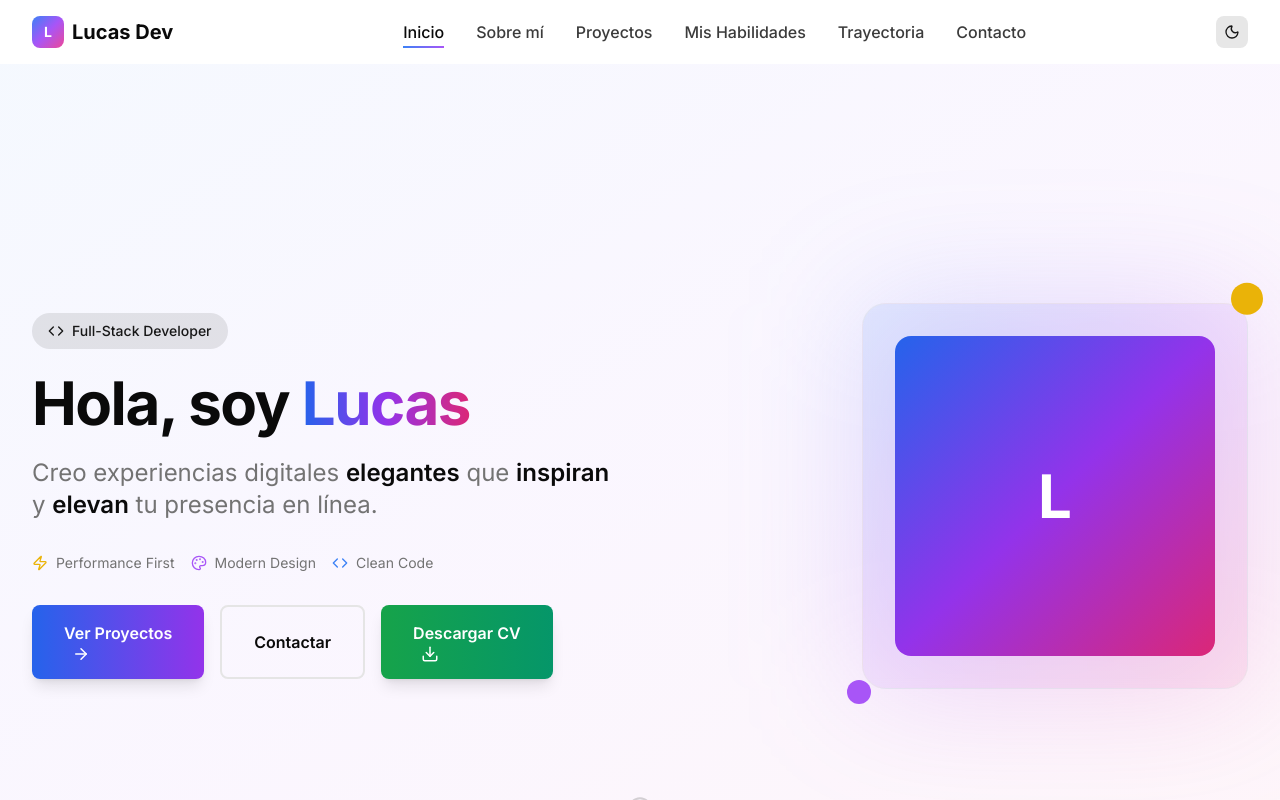
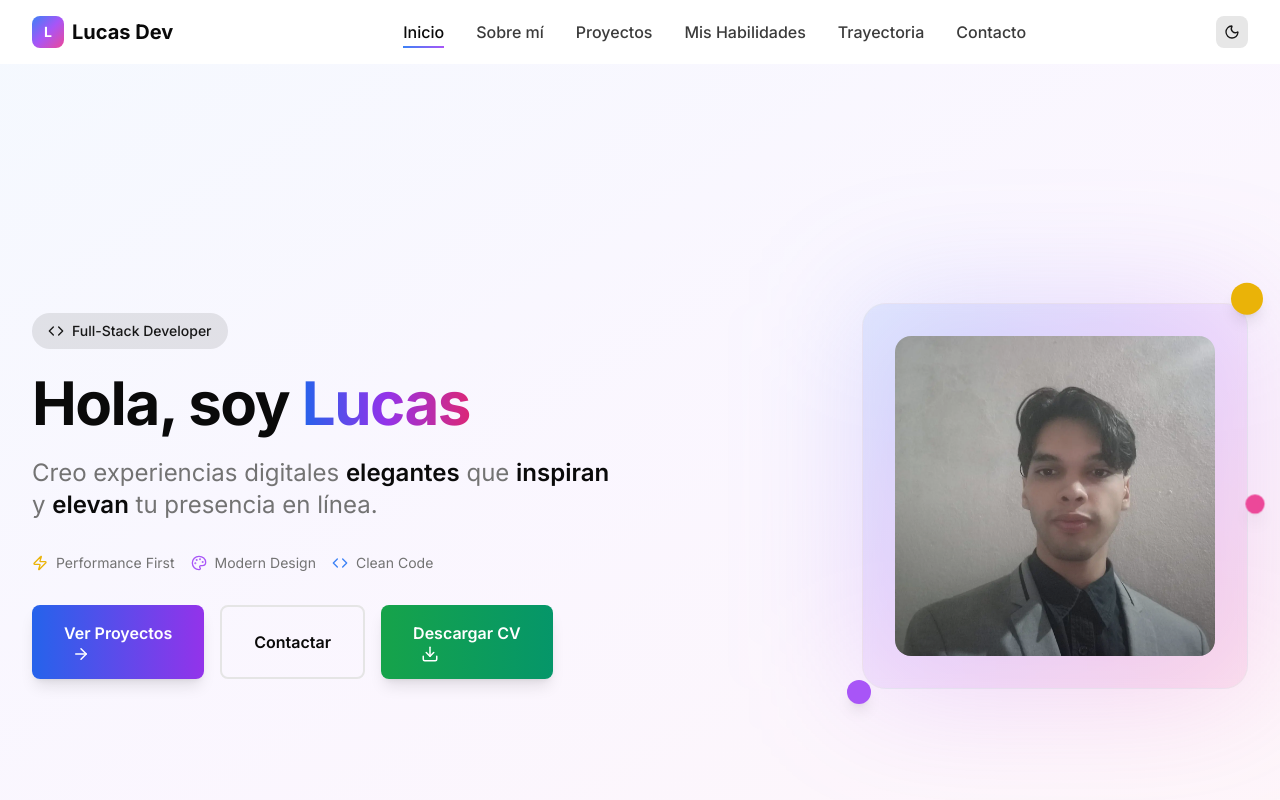
Before and after one commit to Mantaraya27/Portafolio, a Next.js app: page / in a window 1280 px wide. Built offline with nearby package versions, Linux system fonts and the light colour scheme.

Commit message:
feat: integrar foto de perfil en hero y eliminar scroll indicator

```diff
--- a/src/app/components/Hero.tsx
+++ b/src/app/components/Hero.tsx
@@ -137,7 +137,7 @@ export default function Hero() {
             </motion.div>
           </motion.div>
 
-          {/* Visual Element */}
+          {/* Visual Element - Profile Image */}
           <motion.div
             className="relative flex justify-center lg:justify-end order-1 lg:order-2 mb-8 lg:mb-0"
             initial={{ opacity: 0, x: 30 }}
@@ -148,48 +148,44 @@ export default function Hero() {
               {/* Gradient Background */}
               <div className="absolute inset-0 bg-gradient-to-br from-blue-500/20 via-purple-500/20 to-pink-500/20 rounded-3xl blur-3xl" />
 
-              {/* Main Image */}
+              {/* Main Image Container */}
               <div className="relative bg-gradient-to-br from-blue-500/10 via-purple-500/10 to-pink-500/10 rounded-3xl p-4 sm:p-6 md:p-8 backdrop-blur-sm border border-border/50">
-                <div className="w-48 h-48 sm:w-64 sm:h-64 md:w-80 md:h-80 bg-gradient-to-br from-blue-600 via-purple-600 to-pink-600 rounded-2xl flex items-center justify-center">
-                  <div className="text-white text-4xl sm:text-5xl md:text-6xl font-bold">L</div>
+                <div className="relative w-48 h-48 sm:w-64 sm:h-64 md:w-80 md:h-80 rounded-2xl overflow-hidden">
+                  {/* Profile Image */}
+                  <Image
+                    src="/fotocv.webp"
+                    alt="Lucas Sosa - Full Stack Developer"
+                    fill
+                    className="object-cover object-center"
+                    priority
+                    sizes="(max-width: 640px) 192px, (max-width: 768px) 256px, 320px"
+                  />
+
+                  {/* Gradient Overlay */}
+                  <div className="absolute inset-0 bg-gradient-to-t from-black/20 via-transparent to-transparent" />
                 </div>
 
                 {/* Floating Elements */}
                 <motion.div
-                  className="absolute -top-2 sm:-top-4 -right-2 sm:-right-4 w-6 h-6 sm:w-8 sm:h-8 bg-yellow-500 rounded-full"
+                  className="absolute -top-2 sm:-top-4 -right-2 sm:-right-4 w-6 h-6 sm:w-8 sm:h-8 bg-yellow-500 rounded-full shadow-lg"
                   animate={{ y: [0, -10, 0] }}
                   transition={{ duration: 2, repeat: Infinity, ease: "easeInOut" }}
                 />
                 <motion.div
-                  className="absolute -bottom-2 sm:-bottom-4 -left-2 sm:-left-4 w-4 h-4 sm:w-6 sm:h-6 bg-purple-500 rounded-full"
+                  className="absolute -bottom-2 sm:-bottom-4 -left-2 sm:-left-4 w-4 h-4 sm:w-6 sm:h-6 bg-purple-500 rounded-full shadow-lg"
                   animate={{ y: [0, 10, 0] }}
                   transition={{ duration: 2.5, repeat: Infinity, ease: "easeInOut", delay: 0.5 }}
+                />
+                <motion.div
+                  className="absolute top-1/2 -right-2 sm:-right-4 w-3 h-3 sm:w-4 sm:h-4 bg-pink-500 rounded-full shadow-lg"
+                  animate={{ scale: [1, 1.2, 1] }}
+                  transition={{ duration: 3, repeat: Infinity, ease: "easeInOut", delay: 1 }}
                 />
               </div>
             </div>
           </motion.div>
         </div>
       </div>
-
-      {/* Scroll Indicator */}
-      <motion.div
-        className="absolute bottom-4 sm:bottom-8 left-1/2 transform -translate-x-1/2"
-        initial={{ opacity: 0 }}
-        animate={{ opacity: 1 }}
-        transition={{ duration: 1, delay: 1 }}
-      >
-        <motion.div
-          className="w-5 h-8 sm:w-6 sm:h-10 border-2 border-muted-foreground/30 rounded-full flex justify-center"
-          animate={{ y: [0, 10, 0] }}
-          transition={{ duration: 2, repeat: Infinity, ease: "easeInOut" }}
-        >
-          <motion.div
-            className="w-1 h-2 sm:h-3 bg-muted-foreground/50 rounded-full mt-1.5 sm:mt-2"
-            animate={{ y: [0, 12, 0] }}
-            transition={{ duration: 2, repeat: Infinity, ease: "easeInOut" }}
-          />
-        </motion.div>
-      </motion.div>
     </section>
   )
 }
```
Also changed, not shown: public/fotocv.webp (added).
